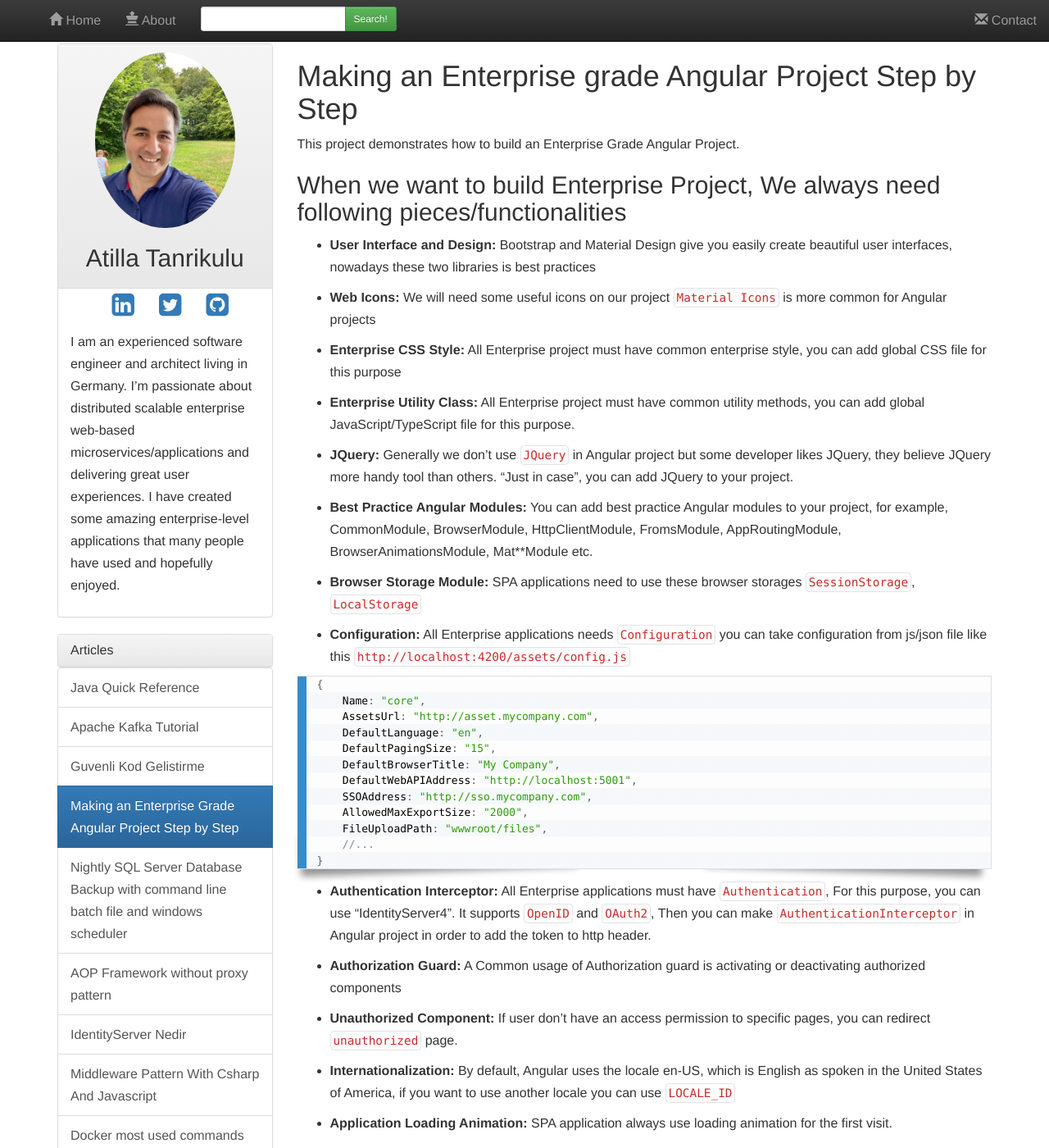
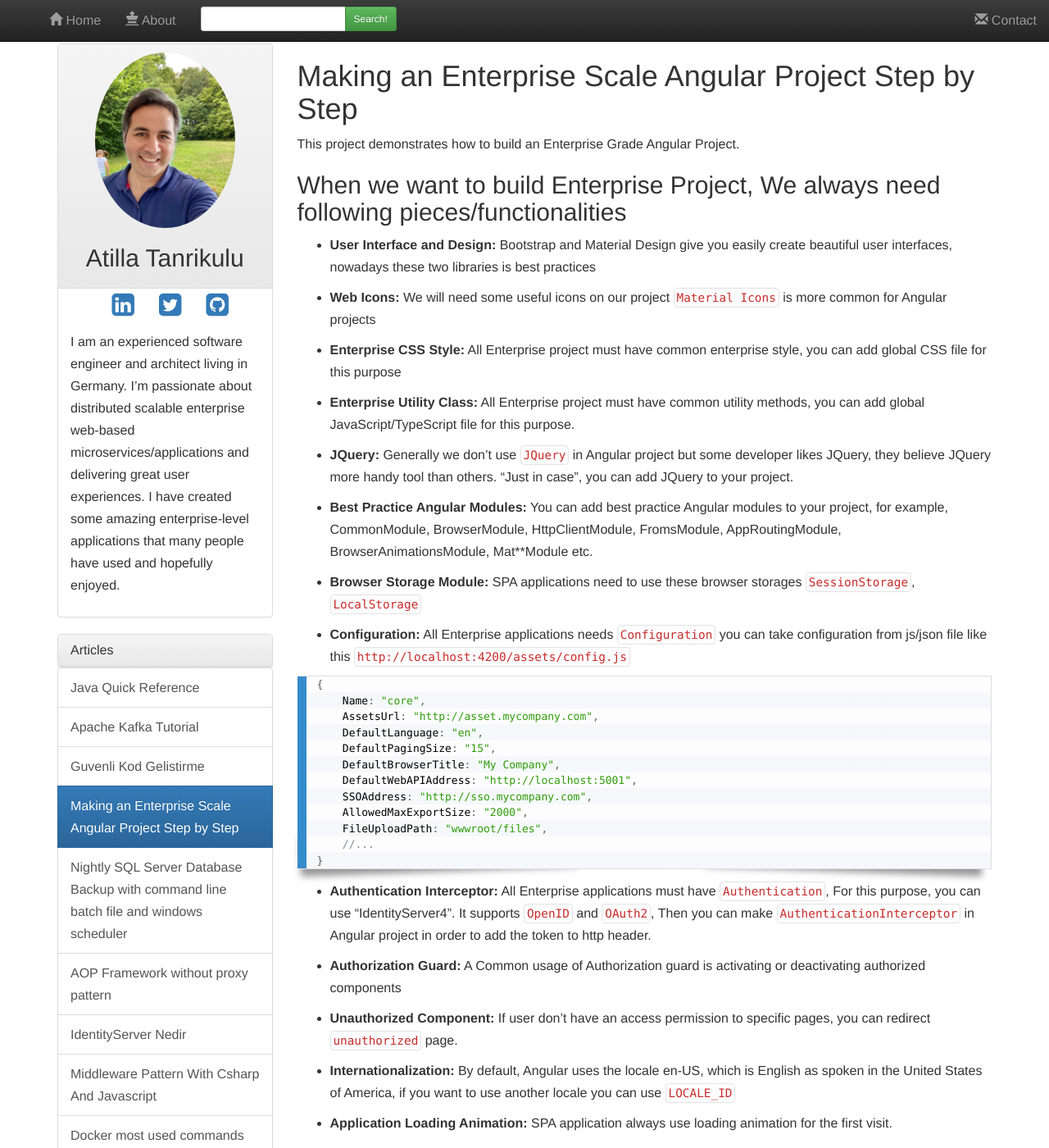
Before and after one commit to atillatan/blog, a Jekyll site: the page built from _articles/Making-Enterprise-Angular-Project-step-by-step.md, in a window 1280 px wide and 1400 px high. Shown: the whole window at 82% size. Built offline with Jekyll 4.4.1, drawn with Linux system fonts in a browser that asks for light colours; nearby versions of some CDN libraries; comment, search, counter and statistics services are not loaded.

Commit message:
Update Making-Enterprise-Angular-Project-step-by-step.md

```diff
--- a/_articles/Making-Enterprise-Angular-Project-step-by-step.md
+++ b/_articles/Making-Enterprise-Angular-Project-step-by-step.md
@@ -3,9 +3,9 @@
 permalink:
 name:
 file_type:
-title: Making an Enterprise Grade Angular Project Step by Step
+title: Making an Enterprise Scale Angular Project Step by Step
 description: >-
-  Making an Enterprise Grade Angular Project Step by Step
+  Making an Enterprise Scale Angular Project Step by Step
 tags:
 category:
 sort_order: 21
@@ -22,7 +22,7 @@
 toc: false
 ---
 
-# Making an Enterprise grade Angular Project Step by Step
+# Making an Enterprise Scale Angular Project Step by Step
 
 This project demonstrates how to build an Enterprise Grade Angular Project.
 
```
